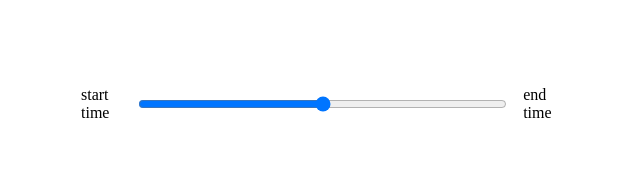
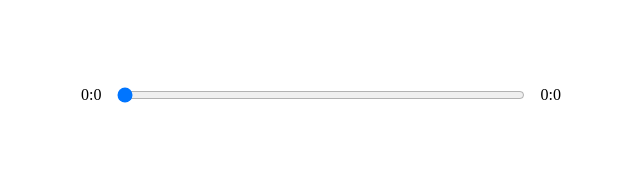
Before and after one commit to vinod473/react-audio, a React (Create React App) app: page / in a window 1280 px wide. Shown: the part 410-590 px from the top of the page, without its empty margins (319-959 px from the left). Built offline with nearby package versions, Linux system fonts and the light colour scheme.

Commit message:
drag and music play

```diff
--- a/src/App.js
+++ b/src/App.js
@@ -11,10 +11,11 @@ import songData from "./utility";
 const App = () =>{
     const [songs,setSongs] = useState(songData());
     const [currSong,setCurrSong] = useState(songs[0]);
+    const [isPlaying,setIsPlaying] = useState(false);
     return (
       <div className="music-player">
           <Song currentSong={currSong}/>
-          <Player />
+          <Player isPlaying={isPlaying} setIsPlaying={setIsPlaying} currentSong={currSong} />
       </div>
     )
 };
--- a/src/components/player.js
+++ b/src/components/player.js
@@ -1,20 +1,49 @@
-import React from "react";
+import React,{useRef, useState} from "react";
 import { FontAwesomeIcon } from '@fortawesome/react-fontawesome';
-import {faPlayCircle,faForward,faBackward} from "@fortawesome/free-solid-svg-icons";
+import {faPlayCircle,faForward,faBackward,faPauseCircle} from "@fortawesome/free-solid-svg-icons";
 
-const Player = () => {
+const Player = ({currentSong, isPlaying, setIsPlaying}) => {
+    const audioRef = useRef(null);
+    const playSongHandler = () => {
+        if(isPlaying){
+            audioRef.current.pause();
+            setIsPlaying(false);
+        }
+        else{
+            audioRef.current.play();
+            setIsPlaying(true);
+        }
+    };
+
+    const [songInfo, setSongInfo] = useState({
+        duration: 0,
+        currentTime: 0
+    });
+    const timeUpdateHandler = (e) => {
+        setSongInfo({duration: e.target.duration ,currentTime: e.target.currentTime});
+    };
+    const formatTime = (time) => {
+        return(
+            Math.floor(time/60) + ":" + Math.floor(time%60)
+        );
+    };
+    const dragHandler = (e) => {
+        audioRef.current.currentTime = e.target.value;
+        setSongInfo({...songInfo, currentTime:e.target.value});
+    };
     return (
         <div className="player-container">
             <div className="time-control">
-                <p>start time</p>
-                <input type="range"/>
-                <p>end time</p>
+                <p>{formatTime(songInfo.currentTime)}</p>
+                <input min="0" max={songInfo.duration} onChange={dragHandler} value={songInfo.currentTime} type="range"/>
+                <p>{formatTime(songInfo.duration)}</p>
             </div>
             <div className="player-control">
                 <FontAwesomeIcon size="2x" icon={faForward} />
-                <FontAwesomeIcon size="3x" icon={faPlayCircle} />
+                <FontAwesomeIcon onClick={playSongHandler} size="3x" icon={isPlaying? faPauseCircle : faPlayCircle} />
                 <FontAwesomeIcon size="2x" icon={faBackward} />
             </div>
+            <audio onTimeUpdate={timeUpdateHandler} ref={audioRef} src={currentSong.audio}></audio>
         </div>
     )
 };
--- a/src/components/song.js
+++ b/src/components/song.js
@@ -3,7 +3,7 @@ import React from "react";
 const Song = ({currentSong}) => {
     return (
         <div className="song-container">
-            <img alt="" src={currentSong.picture} />
+            <img alt={currentSong.name} src={currentSong.picture} />
             <h2>{currentSong.name}</h2>
             <h3>{currentSong.artist}</h3>
         </div>
--- a/src/styles/_player.scss
+++ b/src/styles/_player.scss
@@ -10,7 +10,7 @@
   width: 40%;
   input {
     width: 100%;
-    padding: 1rem 2rem;
+    padding: 1rem 0rem;
   }
   p {
     padding: 1rem;
```
